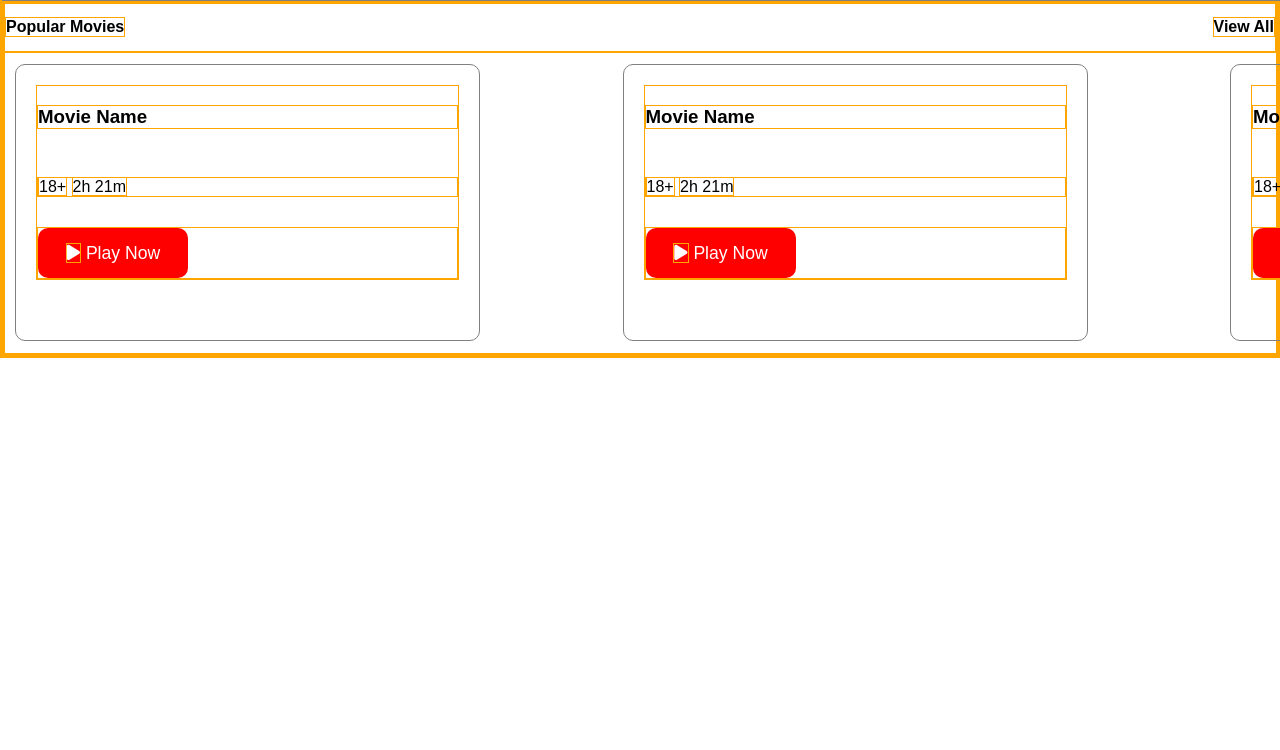
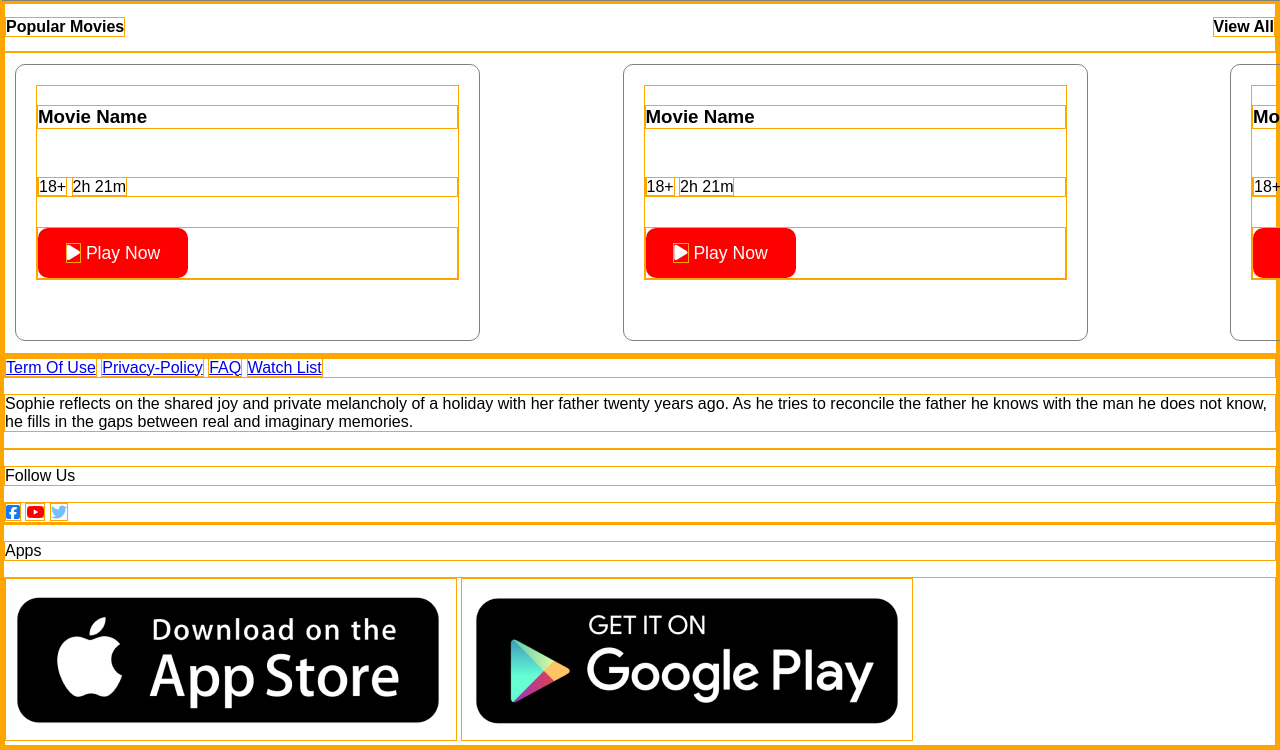
Before and after one commit to oznurtopcu/WitFlix-Project, a plain HTML site: page index.html in a window 1280 px wide. Shown: the part 619-1369 px from the top of the page. Before the commit the page ends 977 px from the top, so only its background shows below. Drawn offline with Linux system fonts and the light colour scheme.

Commit message:
Add footer in HTML

```diff
--- a/index.html
+++ b/index.html
@@ -112,6 +112,34 @@
 
     </section>
 
+    <footer>
+        <div>
+            <nav>
+                <a href="#">Term Of Use</a>
+                <a href="#">Privacy-Policy</a>
+                <a href="#">FAQ</a>
+                <a href="#">Watch List</a>
+            </nav>
+            <p class="copyright">Sophie reflects on the shared joy and private melancholy of a holiday with her father twenty years ago. As he tries to reconcile the father he knows with the man he does not know, he fills in the gaps between real and imaginary memories.</p>
+        </div>
+
+        <div>
+            <p>Follow Us</p>
+            <div>
+                <i class="fa-brands fa-square-facebook" style="color: #1877f2;"></i>
+                <i class="fa-brands fa-youtube" style="color: #ff0000;"></i>
+                <i class="fa-brands fa-twitter" style="color: #74C0FC;"></i>
+            </div>
+        </div>
+        <div>
+            <p>Apps</p>
+            <div>
+                <img src="./design/applestore.png" alt="applestore" class="download">
+                <img src="./design/googleplay.png" alt="googleplay" class="download">
+            </div>
+        </div>
+    </footer>
+
 
 </body>
 </html>
```
Also changed, not shown: design/applestore.png (added), design/googleplay.png (added).
